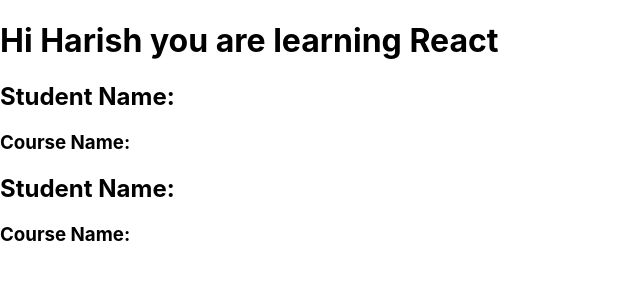
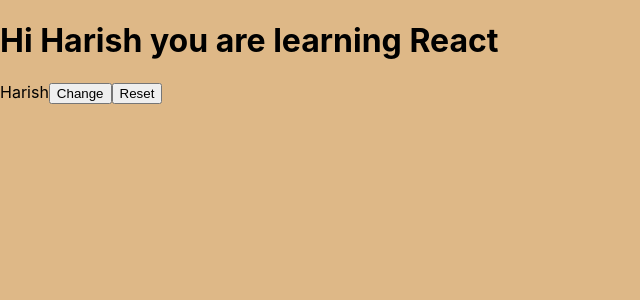
Before and after one commit to HarisankarA/React, a React (Create React App) app in the folder react-app/: page / in a window 1280 px wide. Shown: the top 300 px of the page, without its empty margins (0-640 px from the left). Built offline with nearby package versions, Linux system fonts and the light colour scheme; the HTML template or start-up script is replaced by a standard one.

Commit message:
02/14/2024

```diff
--- a/react-app/src/components/FirstComponent.jsx
+++ b/react-app/src/components/FirstComponent.jsx
@@ -3,6 +3,8 @@
 import SecondComponent from "./SecondComponent";
 import ListRendering from "./ListRendering";
 import IfElse from "./IfElse"
+import Fragment from "./Fragment";
+import Hooks from "./Hooks";
 
 
 function Firstcomponent() {
@@ -19,7 +21,9 @@
             {/* <EventHandling LogData={LogData} WithoutPara={WithoutPara}></EventHandling> */}
             {/* <SecondComponent></SecondComponent> */}
             {/* <IfElse></IfElse> */}
-            <ListRendering></ListRendering>
+            {/* <ListRendering></ListRendering> */}
+            {/* <Fragment></Fragment> */}
+            <Hooks></Hooks>
 
         </div>
     )
--- /dev/null
+++ b/react-app/src/components/Fragment.jsx
@@ -0,0 +1,27 @@
+import React from 'react'
+import Fragment2 from './Fragment2'
+
+const Fragment = () => {
+    let students_data = [
+        {
+            id:1,
+            name: "Harish",
+            course: "Mern Stack"
+        },{
+            id:2,
+            name: "Kalai",
+            course: "React"
+        }
+]
+
+let result = students_data.map((student, index ) => <Fragment2 key={index} date= {student}></Fragment2>)
+
+return(
+    <div>
+        {result}
+    </div>
+)
+
+}
+
+export default Fragment
--- /dev/null
+++ b/react-app/src/components/Fragment2.jsx
@@ -0,0 +1,12 @@
+import React from 'react'
+
+const Fragment2 = (data) => {
+  return (
+    <React.Fragment>
+        <h2>Student Name:{data.name}</h2>
+        <h3>Course Name:{data.course}</h3>
+    </React.Fragment>
+  )
+}
+
+export default Fragment2
--- /dev/null
+++ b/react-app/src/components/Hooks.jsx
@@ -0,0 +1,19 @@
+import React from 'react'
+import { useState } from 'react'
+
+const Hooks = () => {
+
+    const user_initial_state = "Harish"
+
+    const [username, setUsername] = useState(user_initial_state)
+
+  return (
+    <div>
+        {username}
+        <button onClick={event => setUsername("Kalai")}>Change</button>
+        <button onClick={event => setUsername(user_initial_state)}>Reset</button>
+    </div>
+  )
+}
+
+export default Hooks
--- a/react-app/src/components/ListRendering.jsx
+++ b/react-app/src/components/ListRendering.jsx
@@ -1,5 +1,6 @@
 import React from 'react'
-import SecondComponent from './SecondComponent'
+import ListRendering2 from './ListRendering2'
+
 
 const ListRendering = () => {
 
@@ -30,7 +31,7 @@
 
 //Save return type in single component and taking from there using properties
 
-    let result = students_data.map((student, index ) => <SecondComponent key={index} date= {student}></SecondComponent>)
+    let result = students_data.map((student, index ) => <ListRendering2 key={index} date= {student}></ListRendering2>)
 
     //Normal Way
     // {
--- /dev/null
+++ b/react-app/src/components/ListRendering2.jsx
@@ -0,0 +1,12 @@
+import React from 'react'
+
+const ListRendering2 = (data) => {
+  return (
+    <div>
+        <h2>Student Name:{data.name}</h2>
+        <h3>Course Name:{data.course}</h3>
+    </div>
+  )
+}
+
+export default ListRendering2
--- a/react-app/src/index.css
+++ b/react-app/src/index.css
@@ -5,6 +5,7 @@
     sans-serif;
   -webkit-font-smoothing: antialiased;
   -moz-osx-font-smoothing: grayscale;
+  background-color: burlywood;
 }
 
 code {
```
